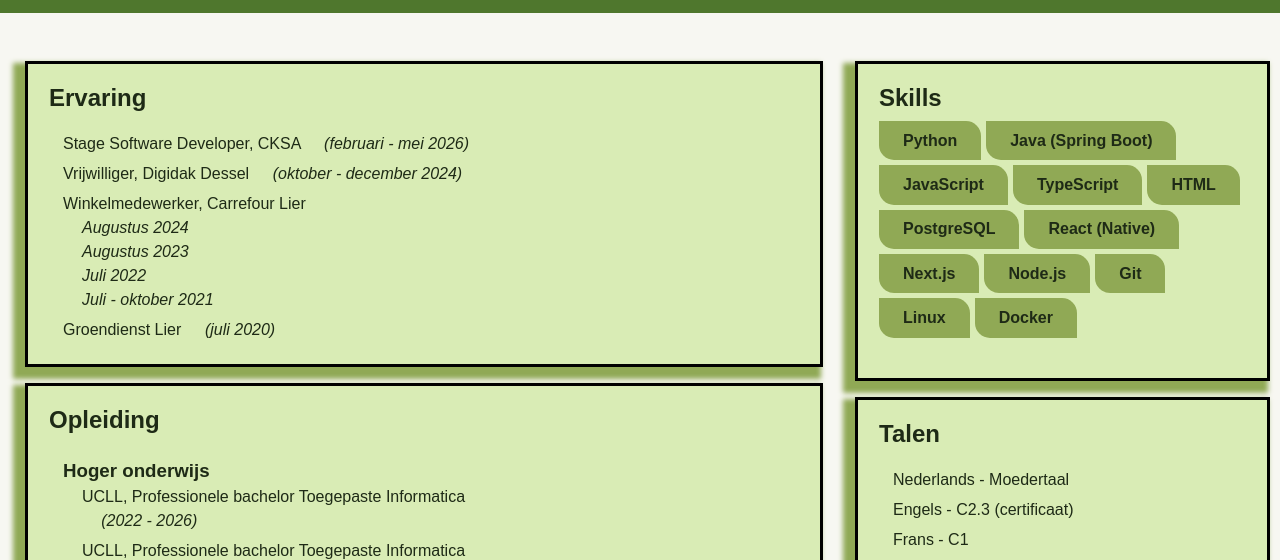
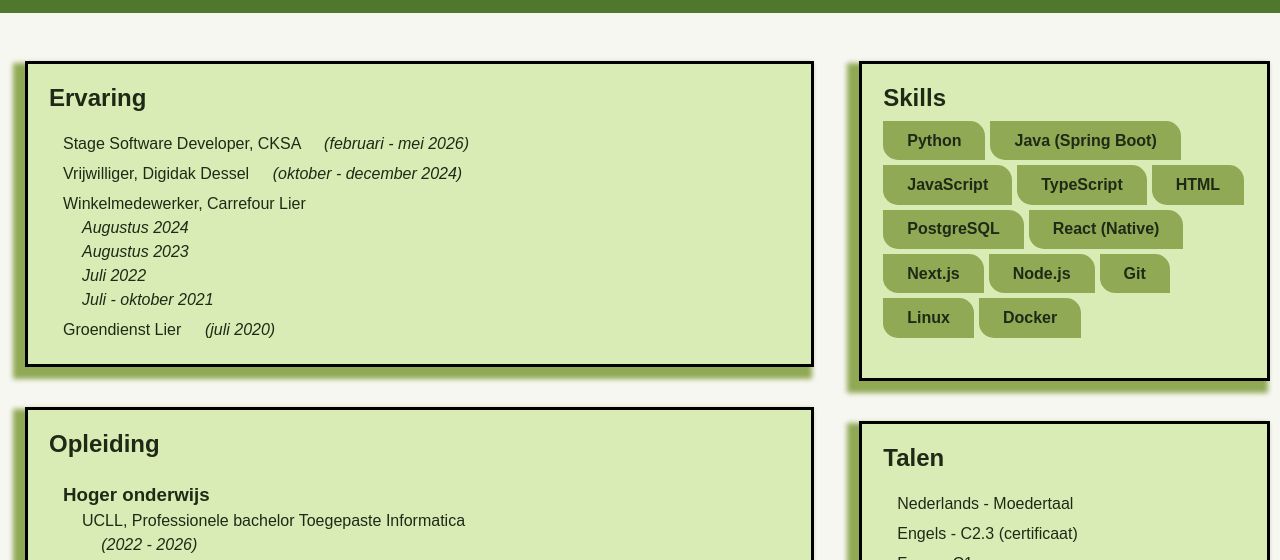
Before and after one commit to Zjepp/curriculum, a plain HTML site: page index.html in a window 1280 px wide. Shown: the part 217-777 px from the top of the page. Drawn offline with Linux system fonts and the light colour scheme.

Commit message:
increase row and column gap for readability

```diff
--- a/styles.css
+++ b/styles.css
@@ -308,6 +308,7 @@ li p {
   main {
     display: grid;
     grid-template-columns: 2fr 1fr;
+    column-gap: 1vw;
   }
 
   .left,
@@ -320,7 +321,9 @@ li p {
     padding-right: clamp(16px, 2.5vw, 32px);
   }
 
-  section {
+  .left section,
+  .right section {
     margin: 0;
+    margin-bottom: 5vh;
   }
 }
```
